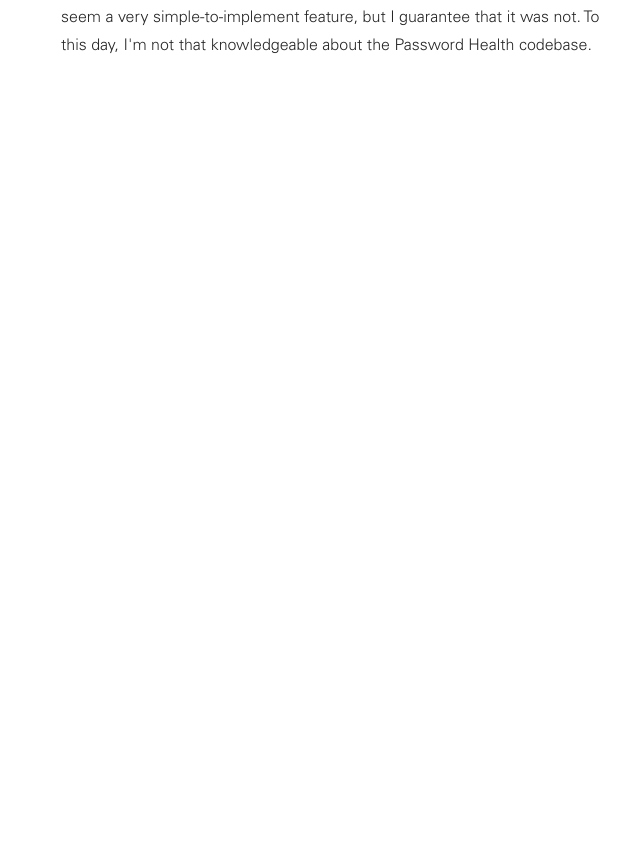
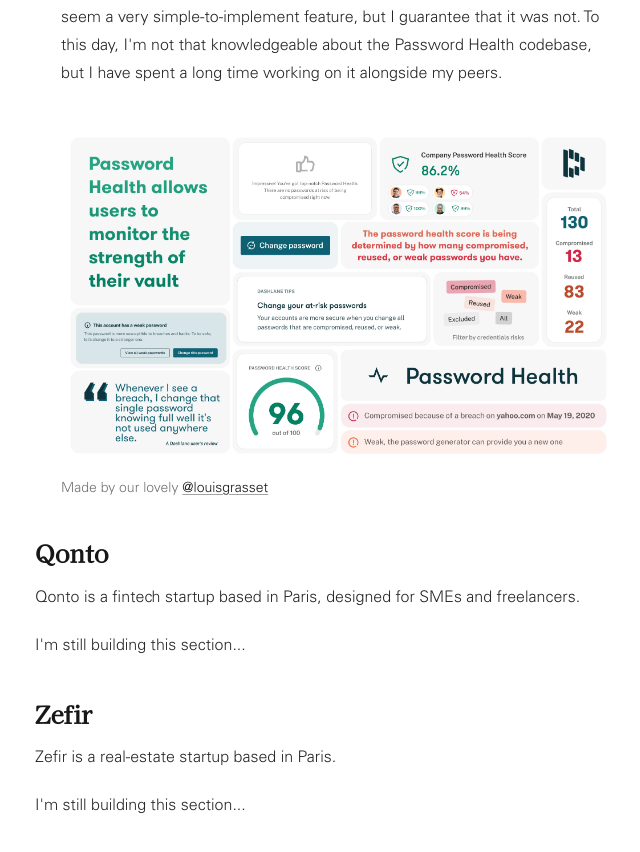
Before and after one commit to caioluis/caiocodes, a Next.js app: page /about in a window 1280 px wide. Shown: the part 2265-3117 px from the top of the page, without its empty margins (307-947 px from the left). Before the commit the page ends 2505 px from the top, so only its background shows below. Built offline with nearby package versions, Linux system fonts and the light colour scheme.

Commit message:
feat(about): add password health section
Signed-off-by: Caio Gomes <ocaioluis@gmail.com>

```diff
--- a/app/about/page.tsx
+++ b/app/about/page.tsx
@@ -1,13 +1,11 @@
 import type { Metadata } from "next";
 import {
-    GitHubIcon,
     YoutubeIcon,
     ArrowIcon,
     TwitchIcon,
     DattebayoIcon,
-    EyeIcon,
 } from "components/icons";
-import PasswordChanger from "components/PasswordChanger";
+
 import { PasswordChangerInfo } from "./components/PasswordChangerInfo";
 
 export const metadata: Metadata = {
@@ -104,9 +102,35 @@
                             transformed into "Improved my Security"ß (IMS). It
                             can seem a very simple-to-implement feature, but I
                             guarantee that it was not. To this day, I'm not that
-                            knowledgeable about the Password Health codebase.
+                            knowledgeable about the Password Health codebase,
+                            but I have spent a long time working on it alongside
+                            my peers.
                         </p>
+                        <figure>
+                            <img src="/images/password-health.jpeg" />
+                            <figcaption>
+                                Made by our lovely{" "}
+                                <a href="https://mastodon.social/@louisgrasset">
+                                    @louisgrasset
+                                </a>
+                            </figcaption>
+                        </figure>
                     </ul>
+                </div>
+
+                <div>
+                    <h3 className="font-bold text-2xl font-serif">Qonto</h3>
+                    <p>
+                        Qonto is a fintech startup based in Paris, designed for
+                        SMEs and freelancers.
+                    </p>
+                    <p>I'm still building this section...</p>
+                </div>
+
+                <div>
+                    <h3 className="font-bold text-2xl font-serif">Zefir</h3>
+                    <p>Zefir is a real-estate startup based in Paris.</p>
+                    <p>I'm still building this section...</p>
                 </div>
             </div>
         </section>
```
Also changed, not shown: public/images/password-health.jpeg (added).
